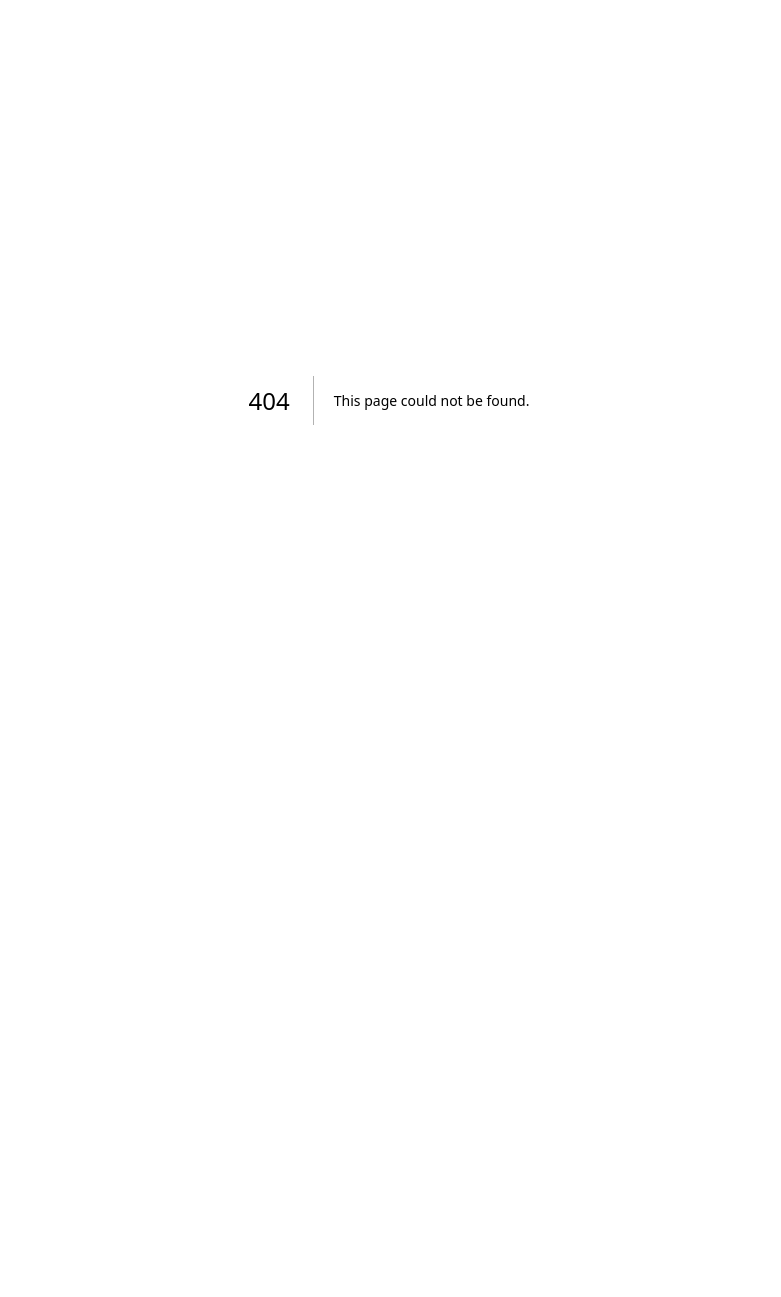
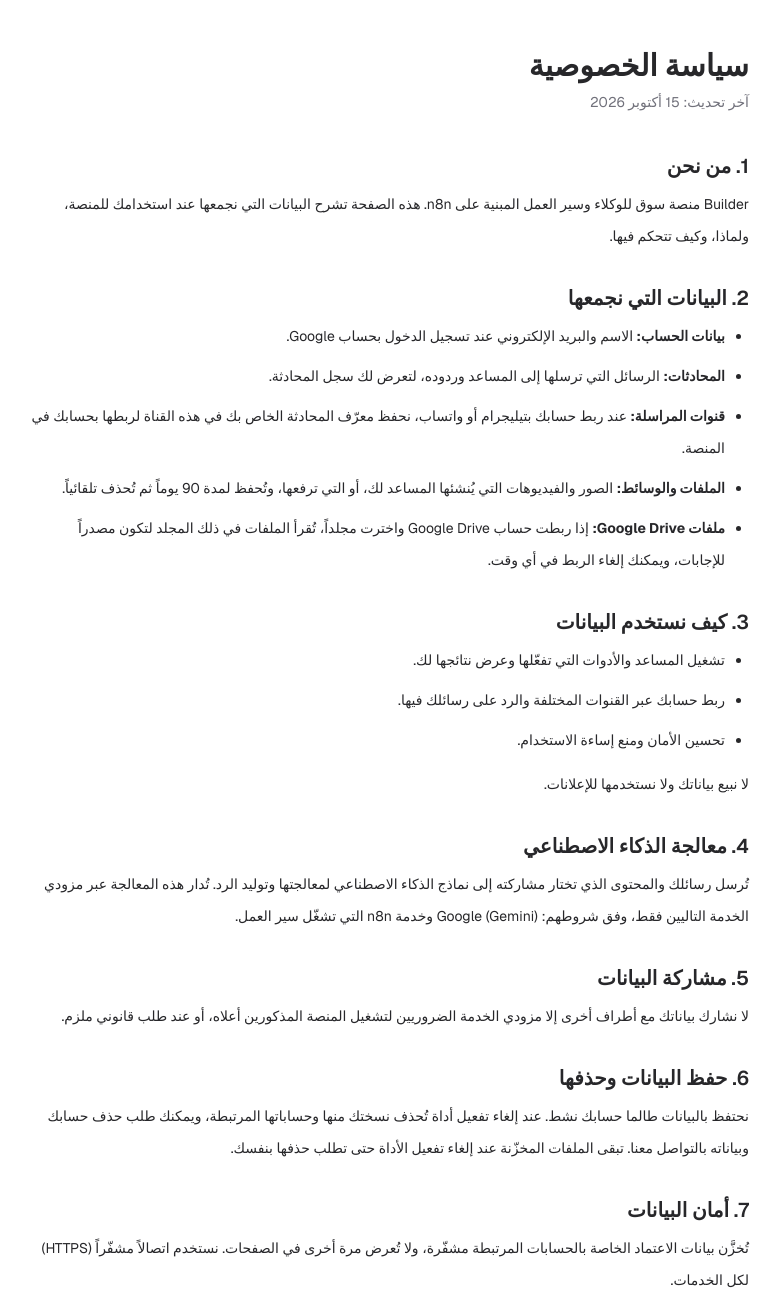
Before and after one commit to omar20008-hub/marketplace, a Next.js app: page /privacy in a window 1280 px wide. Before the commit this address had no page. Shown: the top 1297 px of the page, without its empty margins (251-1032 px from the left). Before the commit the page ends 800 px from the top, so only its background shows below. Built offline with nearby package versions, Linux system fonts and the light colour scheme.

Commit message:
Add a public privacy policy page at /privacy
Meta requires a public privacy policy URL before an app can go live.
The page sits outside the (app) layout, so it is reachable without signing in.

```diff
--- /dev/null
+++ b/src/app/privacy/page.tsx
@@ -0,0 +1,116 @@
+import type { Metadata } from "next";
+
+export const metadata: Metadata = {
+  title: "سياسة الخصوصية | Builder",
+  description: "كيف يجمع Builder بياناتك ويستخدمها ويحميها.",
+};
+
+const CONTACT_EMAIL = "support@example.com";
+const UPDATED = "15 أكتوبر 2026";
+
+export default function PrivacyPage() {
+  return (
+    <main dir="rtl" className="mx-auto max-w-3xl px-6 py-12 leading-8 text-zinc-800">
+      <h1 className="mb-2 text-3xl font-bold">سياسة الخصوصية</h1>
+      <p className="mb-10 text-sm text-zinc-500">آخر تحديث: {UPDATED}</p>
+
+      <section className="mb-8">
+        <h2 className="mb-2 text-xl font-semibold">1. من نحن</h2>
+        <p>
+          Builder منصة سوق للوكلاء وسير العمل المبنية على n8n. هذه الصفحة تشرح البيانات
+          التي نجمعها عند استخدامك للمنصة، ولماذا، وكيف تتحكم فيها.
+        </p>
+      </section>
+
+      <section className="mb-8">
+        <h2 className="mb-2 text-xl font-semibold">2. البيانات التي نجمعها</h2>
+        <ul className="list-disc space-y-2 pr-6">
+          <li>
+            <strong>بيانات الحساب:</strong> الاسم والبريد الإلكتروني عند تسجيل الدخول بحساب
+            Google.
+          </li>
+          <li>
+            <strong>المحادثات:</strong> الرسائل التي ترسلها إلى المساعد وردوده، لتعرض لك سجل
+            المحادثة.
+          </li>
+          <li>
+            <strong>قنوات المراسلة:</strong> عند ربط حسابك بتيليجرام أو واتساب، نحفظ معرّف
+            المحادثة الخاص بك في هذه القناة لربطها بحسابك في المنصة.
+          </li>
+          <li>
+            <strong>الملفات والوسائط:</strong> الصور والفيديوهات التي يُنشئها المساعد لك، أو
+            التي ترفعها، وتُحفظ لمدة 90 يوماً ثم تُحذف تلقائياً.
+          </li>
+          <li>
+            <strong>ملفات Google Drive:</strong> إذا ربطت حساب Google Drive واخترت مجلداً،
+            تُقرأ الملفات في ذلك المجلد لتكون مصدراً للإجابات، ويمكنك إلغاء الربط في أي وقت.
+          </li>
+        </ul>
+      </section>
+
+      <section className="mb-8">
+        <h2 className="mb-2 text-xl font-semibold">3. كيف نستخدم البيانات</h2>
+        <ul className="list-disc space-y-2 pr-6">
+          <li>تشغيل المساعد والأدوات التي تفعّلها وعرض نتائجها لك.</li>
+          <li>ربط حسابك عبر القنوات المختلفة والرد على رسائلك فيها.</li>
+          <li>تحسين الأمان ومنع إساءة الاستخدام.</li>
+        </ul>
+        <p className="mt-3">
+          لا نبيع بياناتك ولا نستخدمها للإعلانات.
+        </p>
+      </section>
+
+      <section className="mb-8">
+        <h2 className="mb-2 text-xl font-semibold">4. معالجة الذكاء الاصطناعي</h2>
+        <p>
+          تُرسل رسائلك والمحتوى الذي تختار مشاركته إلى نماذج الذكاء الاصطناعي لمعالجتها
+          وتوليد الرد. تُدار هذه المعالجة عبر مزودي الخدمة التاليين فقط، وفق شروطهم:
+          Google (Gemini) وخدمة n8n التي تشغّل سير العمل.
+        </p>
+      </section>
+
+      <section className="mb-8">
+        <h2 className="mb-2 text-xl font-semibold">5. مشاركة البيانات</h2>
+        <p>
+          لا نشارك بياناتك مع أطراف أخرى إلا مزودي الخدمة الضروريين لتشغيل المنصة المذكورين
+          أعلاه، أو عند طلب قانوني ملزم.
+        </p>
+      </section>
+
+      <section className="mb-8">
+        <h2 className="mb-2 text-xl font-semibold">6. حفظ البيانات وحذفها</h2>
+        <p>
+          نحتفظ بالبيانات طالما حسابك نشط. عند إلغاء تفعيل أداة تُحذف نسختك منها وحساباتها
+          المرتبطة، ويمكنك طلب حذف حسابك وبياناته بالتواصل معنا. تبقى الملفات المخزّنة عند
+          إلغاء تفعيل الأداة حتى تطلب حذفها بنفسك.
+        </p>
+      </section>
+
+      <section className="mb-8">
+        <h2 className="mb-2 text-xl font-semibold">7. أمان البيانات</h2>
+        <p>
+          تُخزَّن بيانات الاعتماد الخاصة بالحسابات المرتبطة مشفّرة، ولا تُعرض مرة أخرى في
+          الصفحات. نستخدم اتصالاً مشفّراً (HTTPS) لكل الخدمات.
+        </p>
+      </section>
+
+      <section className="mb-8">
+        <h2 className="mb-2 text-xl font-semibold">8. حقوقك</h2>
+        <p>
+          يحق لك الاطلاع على بياناتك وتصحيحها وطلب حذفها وسحب موافقتك في أي وقت، عبر
+          التواصل معنا على البريد أدناه.
+        </p>
+      </section>
+
+      <section className="mb-8">
+        <h2 className="mb-2 text-xl font-semibold">9. التواصل</h2>
+        <p>
+          للاستفسار أو طلب حذف البيانات:{" "}
+          <a className="text-blue-700 underline" href={`mailto:${CONTACT_EMAIL}`}>
+            {CONTACT_EMAIL}
+          </a>
+        </p>
+      </section>
+    </main>
+  );
+}
```
